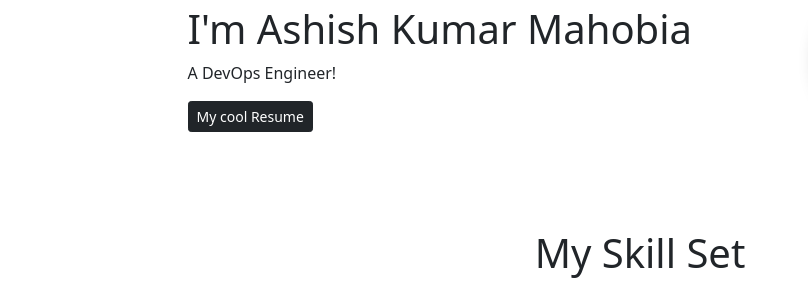
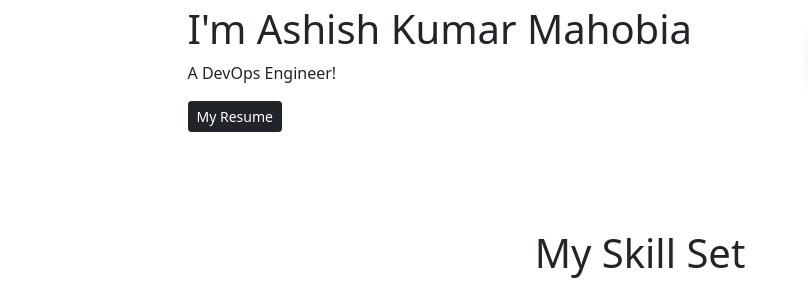
Before and after one commit to AshishMahobia/project-, a plain HTML site: page index.html in a window 1280 px wide. Shown: the part 124-422 px from the top of the page, 0-808 px from the left. Drawn offline with nearby package versions, Linux system fonts and the light colour scheme; grey boxes are pictures that could not be loaded.

```diff
--- a/index.html
+++ b/index.html
@@ -43,7 +43,7 @@
       <h5>Hi!</h5>
       <h1> I'm Ashish Kumar Mahobia </h1>
       <p> A DevOps Engineer!</p>
-      <button class="btn btn-dark btn-sm">My cool Resume</button>
+      <button class="btn btn-dark btn-sm">My  Resume</button>
     </div>
     <div class="d-md-none w-50 w-50 ">
     <img src="https://www.biography.com/.image/ar_1:1%2Cc_fill%2Ccs_srgb%2Cfl_progressive%2Cq_auto:good%2Cw_1200/MTY3MDUxMjkzMjI1OTIwMTcz/brad-pitt-attends-the-premiere-of-20th-century-foxs--square.jpg" alt="Bradd Pitt"
```
